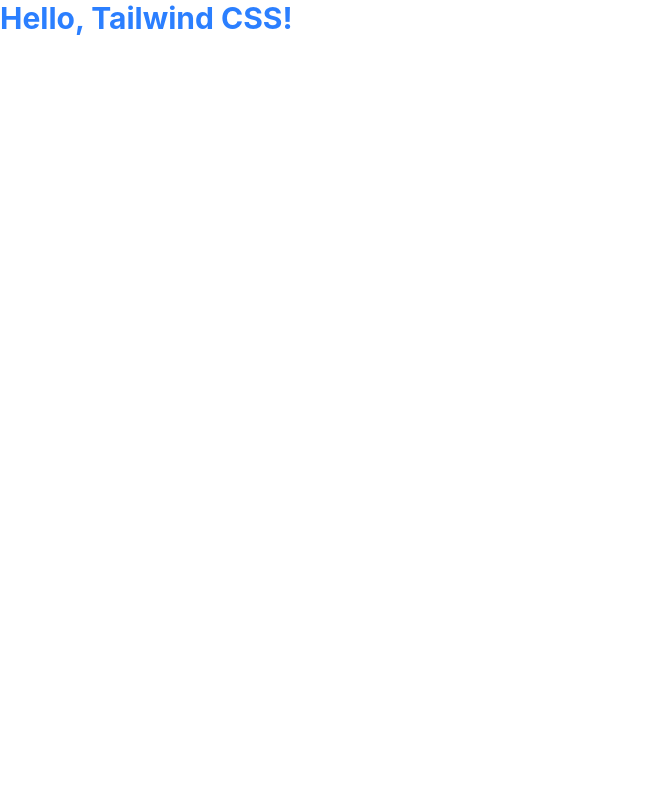
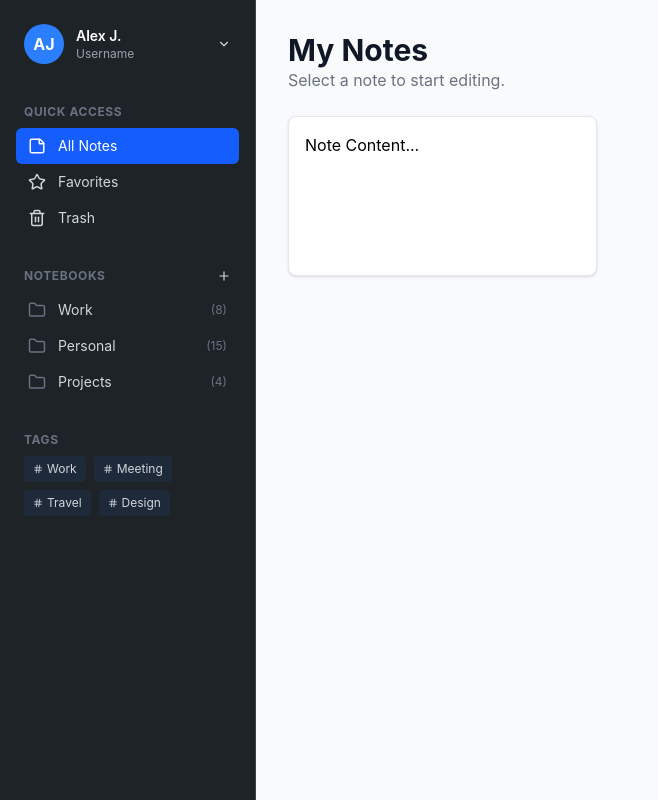
Before and after one commit to ivanberezkin/secure-notes, a React (Vite) app in the folder frontend/: page / in a window 1280 px wide. Shown: the whole page, without its empty margins (0-658 px from the left). Built offline with nearby package versions, Linux system fonts and the light colour scheme.

Commit message:
added Sidebar.tsx component

```diff
--- a/frontend/package.json
+++ b/frontend/package.json
@@ -10,6 +10,7 @@
     "preview": "vite preview"
   },
   "dependencies": {
+    "lucide-react": "^1.8.0",
     "react": "^19.2.4",
     "react-dom": "^19.2.4"
   },
--- a/frontend/src/App.tsx
+++ b/frontend/src/App.tsx
@@ -1,6 +1,25 @@
+import Sidebar from "./components/Sidebar";
+
 function App() {
   return (
-    <h1 className="text-3xl font-bold text-blue-500">Hello, Tailwind CSS!</h1>
+    <div className="flex h-screen w-full bg-white overflow-hidden">
+      <Sidebar />
+
+      {/* This is your main workspace */}
+      <main className="flex-1 h-full overflow-y-auto bg-gray-50 p-8">
+        <header className="mb-6">
+          <h1 className="text-3xl font-bold text-gray-900">My Notes</h1>
+          <p className="text-gray-500">Select a note to start editing.</p>
+        </header>
+
+        {/* Placeholder for your notes grid or list */}
+        <div className="grid grid-cols-1 md:grid-cols-2 lg:grid-cols-3 gap-4">
+          <div className="p-4 bg-white rounded-lg border border-gray-200 shadow-sm h-40">
+            Note Content...
+          </div>
+        </div>
+      </main>
+    </div>
   );
 }
 
--- /dev/null
+++ b/frontend/src/components/Sidebar.tsx
@@ -0,0 +1,117 @@
+import React, { useState } from "react";
+import {
+  StickyNote,
+  Star,
+  Trash2,
+  Plus,
+  Folder,
+  Hash,
+  ChevronDown,
+} from "lucide-react";
+
+interface NavItem {
+  id: string;
+  label: string;
+  icon: React.ReactNode;
+  count?: number;
+}
+
+const Sidebar: React.FC = () => {
+  const [activeTab, setActiveTab] = useState("all-notes");
+
+  const quickAccess: NavItem[] = [
+    { id: "all-notes", label: "All Notes", icon: <StickyNote size={18} /> },
+    { id: "favorites", label: "Favorites", icon: <Star size={18} /> },
+    { id: "trash", label: "Trash", icon: <Trash2 size={18} /> },
+  ];
+
+  const notebooks = [
+    { id: "work", label: "Work", count: 8 },
+    { id: "personal", label: "Personal", count: 15 },
+    { id: "projects", label: "Projects", count: 4 },
+  ];
+
+  return (
+    <aside className="w-64 h-screen bg-[#1e2327] text-gray-300 flex flex-col p-4 border-r border-gray-700">
+      {/* Profile Section */}
+      <div className="flex items-center gap-3 mb-8 p-2 hover:bg-gray-800 rounded-lg cursor-pointer transition-colors">
+        <div className="w-10 h-10 rounded-full bg-blue-500 flex items-center justify-center text-white font-bold">
+          AJ
+        </div>
+        <div className="flex-1">
+          <p className="text-sm font-semibold text-white">Alex J.</p>
+          <p className="text-xs text-gray-400">Username</p>
+        </div>
+        <ChevronDown size={14} />
+      </div>
+
+      {/* Quick Access */}
+      <nav className="mb-8">
+        <p className="text-xs font-bold text-gray-500 uppercase tracking-wider mb-2 px-2">
+          Quick Access
+        </p>
+        {quickAccess.map((item) => (
+          <button
+            key={item.id}
+            onClick={() => setActiveTab(item.id)}
+            className={`w-full flex items-center gap-3 px-3 py-2 rounded-md text-sm transition-all ${
+              activeTab === item.id
+                ? "bg-blue-600 text-white"
+                : "hover:bg-gray-800"
+            }`}
+          >
+            {item.icon}
+            {item.label}
+          </button>
+        ))}
+      </nav>
+
+      {/* Notebooks */}
+      <div className="mb-8">
+        <div className="flex items-center justify-between px-2 mb-2">
+          <p className="text-xs font-bold text-gray-500 uppercase tracking-wider">
+            Notebooks
+          </p>
+          <Plus size={14} className="cursor-pointer hover:text-white" />
+        </div>
+        {notebooks.map((book) => (
+          <div
+            key={book.id}
+            className="flex items-center justify-between px-3 py-2 text-sm hover:bg-gray-800 rounded-md cursor-pointer group"
+          >
+            <div className="flex items-center gap-3">
+              <Folder
+                size={18}
+                className="text-gray-500 group-hover:text-blue-400"
+              />
+              <span>{book.label}</span>
+            </div>
+            <span className="text-xs text-gray-500">({book.count})</span>
+          </div>
+        ))}
+      </div>
+
+      {/* Tags */}
+      <div>
+        <div className="flex items-center justify-between px-2 mb-2">
+          <p className="text-xs font-bold text-gray-500 uppercase tracking-wider">
+            Tags
+          </p>
+        </div>
+        <div className="flex flex-wrap gap-2 px-2">
+          {["Work", "Meeting", "Travel", "Design"].map((tag) => (
+            <span
+              key={tag}
+              className="flex items-center gap-1 px-2 py-1 bg-gray-800 hover:bg-gray-700 rounded text-xs cursor-pointer border border-transparent hover:border-gray-600"
+            >
+              <Hash size={10} />
+              {tag}
+            </span>
+          ))}
+        </div>
+      </div>
+    </aside>
+  );
+};
+
+export default Sidebar;
```
Also changed, not shown: 1 other file (tests, documents, lock files or other folders).
